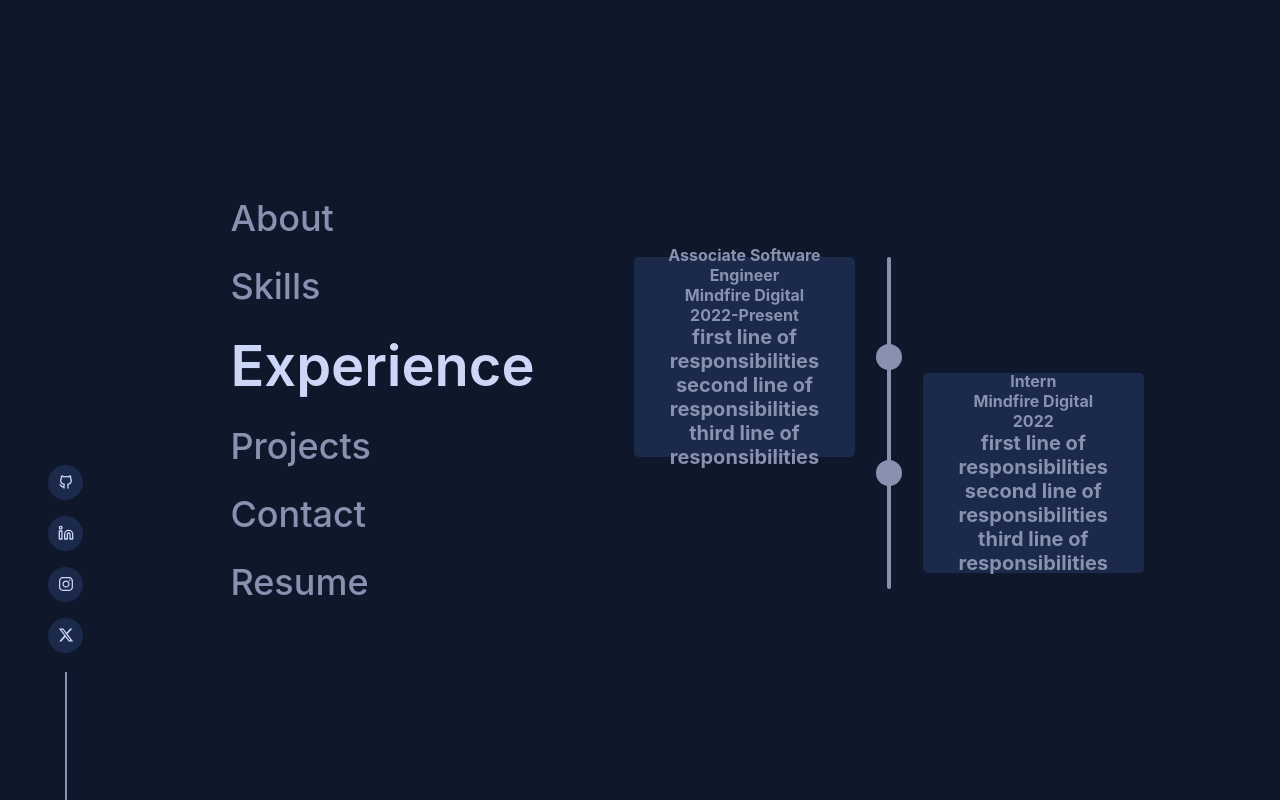
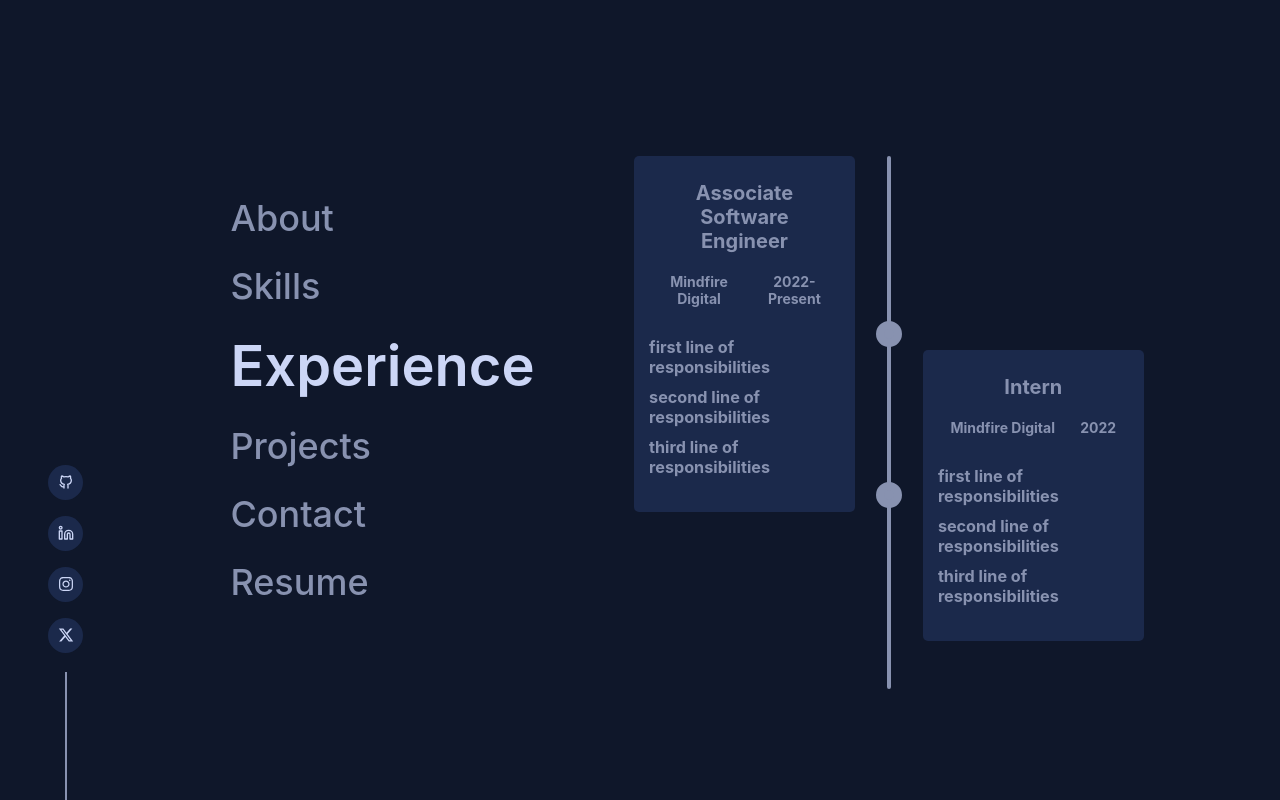
Before and after one commit to Reck1618/portfolio_v1, a React (Vite) app: page / in a window 1280 px wide. Both pictures are taken after a click on the item "Experience". Built offline with nearby package versions, Linux system fonts and the light colour scheme.

Commit message:
fixed experiance cards

```diff
--- a/src/componenets/experience/Experiance.css
+++ b/src/componenets/experience/Experiance.css
@@ -4,7 +4,7 @@
 	flex-direction: column;
 	align-items: center;
 	height: 100%;
-  width:100%;
+	width: 100%;
 	margin: auto;
 	color: var(--slate);
 	margin-top: 8%;
@@ -29,7 +29,7 @@
 	column-gap: var(--col-gap);
 	list-style: none;
 	width: min(60rem, 90%);
-  margin:0;
+	margin: 0;
 }
 
 /* line */
@@ -58,7 +58,9 @@
 
 /* content */
 .experiance-list li .content {
-  height: 200px;
+	min-height: 225px;
+	height: fit-content;
+	padding: 15px;
 	margin-inline: calc(var(--inlineP) * -1);
 
 	text-align: center;
@@ -68,11 +70,27 @@
 	font-size: 1.25rem;
 	font-weight: 700;
 
-  display: grid;
-  place-content: center;
+	display: flex;
+	flex-direction: column;
+	justify-content: flex-start;
+	align-items: center;
+	/* place-content: center; */
 	position: relative;
+	border-radius: 5px;
+}
 
-  border-radius: 5px;
+.experiance-content {
+	font-size: 1em !important;
+	margin: 10px;
+}
+
+.experiance-company {
+	font-size: 0.7em !important;
+	margin: 10px;
+	display: flex;
+	width: 100%;
+	justify-content: space-around;
+	font-weight: 200;
 }
 
 /* circle */
@@ -91,8 +109,10 @@
 }
 
 .experiance-resp {
-  margin: 0 !important;
+	margin: 10px !important;
+	font-size: 0.9em;
 	padding: 0 !important;
+	text-align: justify;
 }
 
 @media (min-width: 60rem) {
@@ -123,4 +143,20 @@
 		transform: translate(-50%, -50%);
 		left: calc(100% + var(--col-gap) + var(--line-w) / 2);
 	}
+  .experiance-resp {
+		text-align: left;
+		margin-left: 0!important;
 	}
+}
+
+@media (max-width: 700px) {
+	.experiance-resp {
+		text-align: left;
+		margin-left: 0!important;
+	}
+	.experiance-company {
+		flex-direction: column;
+		align-items: flex-start;
+		text-align: center;
+	}
+}
--- a/src/componenets/experience/Experiance.jsx
+++ b/src/componenets/experience/Experiance.jsx
@@ -1,28 +1,32 @@
-import { experianceData } from '../../utils/data';
-import './Experiance.css'
+import { experianceData } from "../../utils/data";
+import "./Experiance.css";
 
 const Experiance = () => {
-
 	return (
-        <div className='experiance-container'>
-             <ul className='experiance-list'>
+		<div className="experiance-container">
+			<ul className="experiance-list">
 				{experianceData.map((experiance, index) => {
 					return (
 						<li key={index}>
 							<div className="content">
-                                <span>{ experiance.title }</span>
-                                <span>{ experiance.company }</span>
-                                <span>{ experiance.duration }</span>
-                                <ul className='experiance-resp'>
+								<span className="experiance-content">{experiance.title}</span>
+
+								<span className="experiance-company">
+									<div>{experiance.company}</div>
+                                    <div>{experiance.duration}</div>
+								</span>
+								<ul className="experiance-resp">
 									{experiance.responsibilities.map((responsibility, index) => {
 										return (
-                                            <li className='experiance-resp' key={index}>{responsibility}</li>
-                                        )
+											<li className="experiance-resp" key={index}>
+												{responsibility}
+											</li>
+										);
 									})}
 								</ul>
 							</div>
 						</li>
-                    )
+					);
 				})}
 			</ul>
 		</div>
```
Lines whose indentation alone changed are shown as unchanged.
